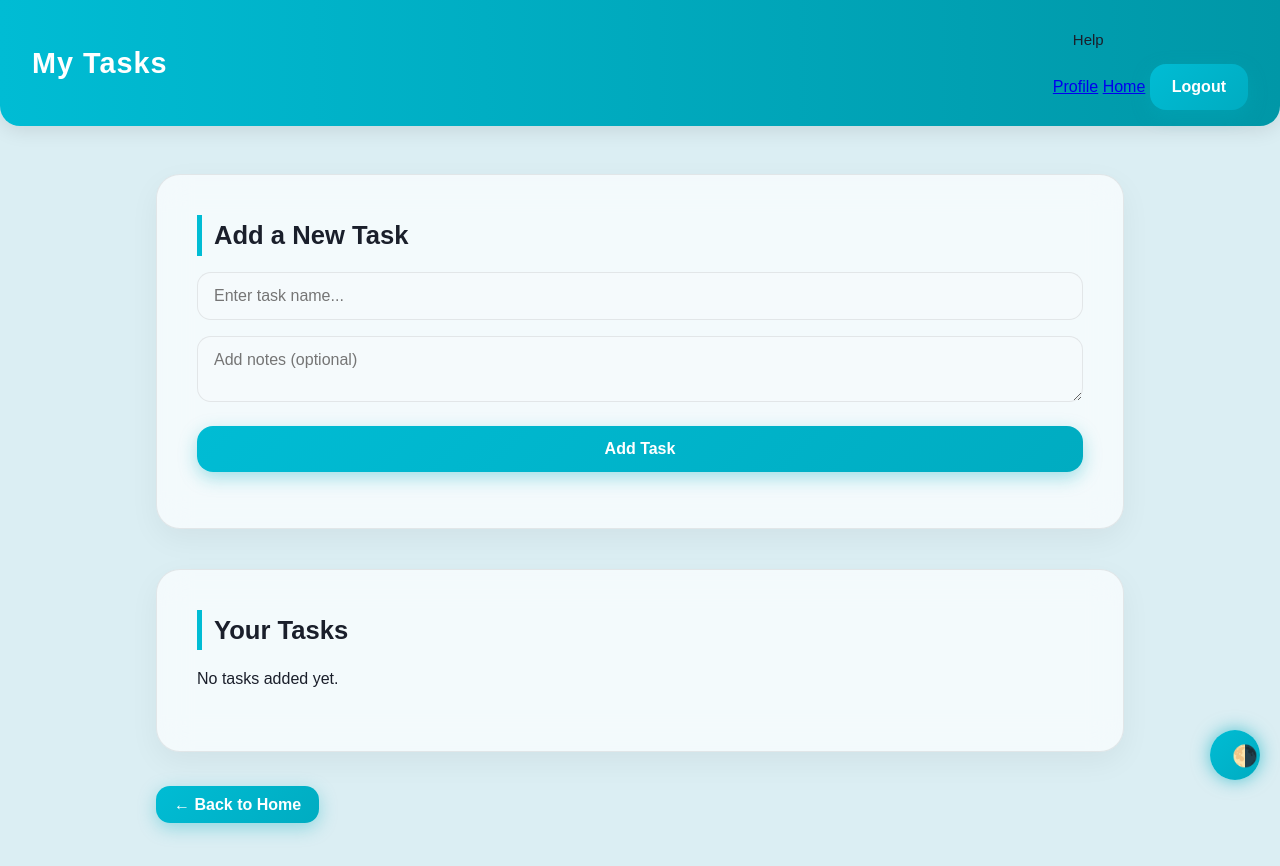
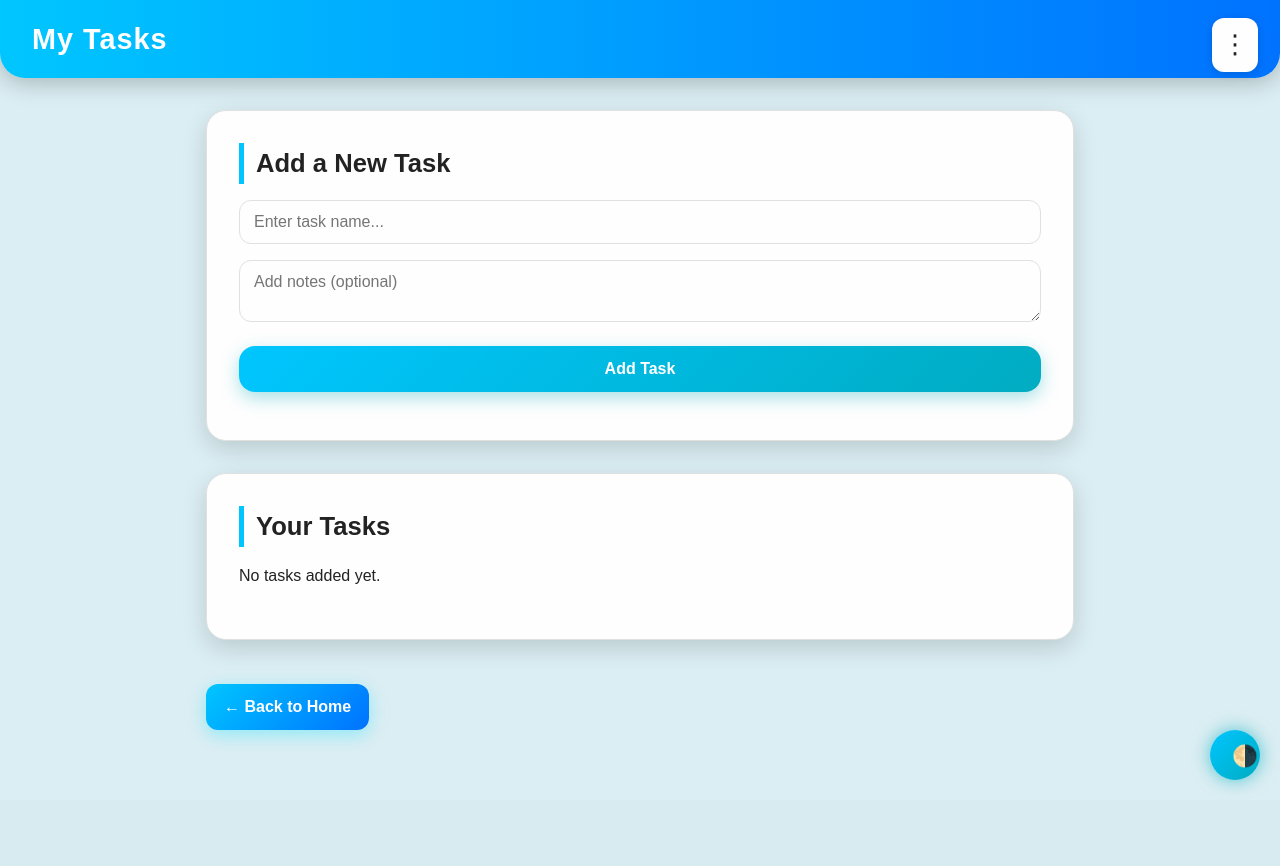
Before and after one commit to KotiVR/To-Do-List, a Flask app: page /mytasks in a window 1280 px wide. After the commit the page ends 790 px from the top, so only its background shows below. Run offline with Flask 3, Linux system fonts and the light colour scheme; the visitor is signed in with stand-in values (Sample User, id 1); data that the repository does not hold is empty; some libraries are stand-ins or nearby versions.

Commit message:
Updated mytask page and styles.

```diff
--- a/templates/task.html
+++ b/templates/task.html
@@ -4,28 +4,104 @@
   <meta charset="UTF-8">
   <title>My Tasks | ToDoFlow</title>
   <link rel="stylesheet" href="{{ url_for('static', filename='style.css') }}">
+  <style>
+    :root {
+      --accent1: #00c6ff;
+      --accent2: #0072ff;
+      --pending: #ff9800;
+      --completed: #4caf50;
+      --card-bg: #fefefe;
+      --text: #222;
+      --border: #e0e0e0;
+      --shadow: rgba(0,0,0,0.15);
+      --shadow-strong: rgba(0,0,0,0.25);
+      --hover: #e0f0ff;
+    }
+    [data-theme="dark"] {
+      --card-bg: #1a1a1a;
+      --text: #eee;
+      --border: #2b2b2b;
+      --shadow: rgba(255,255,255,0.06);
+      --shadow-strong: rgba(255,255,255,0.1);
+      --hover: #333;
+    }
+
+    /* --- Global Menu --- */
+    .menu-container{position:fixed;top:18px;right:22px;z-index:500}
+    .menu-button{font-size:26px;padding:6px 10px;border-radius:12px;background:var(--card-bg);box-shadow:0 2px 8px var(--shadow);cursor:pointer;transition:0.2s ease;user-select:none}
+    .menu-button:hover{background:var(--hover);transform:scale(1.05)}
+    .menu-dropdown{position:absolute;right:0;margin-top:8px;width:180px;background:var(--card-bg);border-radius:14px;padding:6px 0;box-shadow:0 6px 18px var(--shadow-strong);display:none;animation:fadeIn 0.15s ease}
+    .menu-item{padding:12px 18px;font-size:15px;cursor:pointer;transition:0.2s;color:var(--text);text-decoration:none;display:block}
+    .menu-item:hover{background:var(--hover)}
+
+    @keyframes fadeIn{from{opacity:0;transform:translateY(-6px)}to{opacity:1;transform:translateY(0)}}
+
+    /* --- Header --- */
+    header{background:linear-gradient(90deg,var(--accent1),var(--accent2));color:#fff;padding:1rem 2rem;display:flex;justify-content:space-between;align-items:center;box-shadow:0 4px 25px var(--shadow-strong);border-radius:0 0 25px 25px}
+    header h1{font-size:1.8rem;font-weight:700}
+
+    /* --- Main & Cards --- */
+    main{padding:2rem 1rem;max-width:900px;margin:0 auto;animation:fadeIn 0.6s ease}
+    .card{background:var(--card-bg);border-radius:20px;padding:2rem;border:1px solid var(--border);box-shadow:0 8px 25px var(--shadow);margin-bottom:2rem;transition:transform 0.2s ease,box-shadow 0.2s ease}
+    .card:hover{transform:translateY(-4px);box-shadow:0 12px 40px var(--shadow-strong)}
+
+    /* --- Inputs & Buttons --- */
+    input, textarea, select.dropdown {
+      width:100%;padding:12px 14px;border-radius:12px;border:1px solid var(--border);background:var(--card-bg);color:var(--text);margin-bottom:16px;outline:none;transition:all 0.3s ease;font-size:1rem
+    }
+    input:focus, textarea:focus, select.dropdown:focus{border-color:var(--accent1);box-shadow:0 0 12px var(--accent1)}
+
+    .btn, .status-btn, .edit-btn, .delete-btn {
+      background:linear-gradient(135deg,var(--accent1),var(--accent2));
+      color:#fff;
+      border:none;
+      border-radius:12px;
+      padding:10px 18px;
+      font-size:1rem;
+      font-weight:600;
+      cursor:pointer;
+      text-decoration:none;
+      transition:all 0.25s ease;
+      box-shadow:0 6px 14px rgba(0,227,255,0.4);
+      margin-right:6px;
+    }
+    .btn:hover, .status-btn:hover, .edit-btn:hover, .delete-btn:hover {transform:translateY(-3px);box-shadow:0 10px 30px rgba(0,227,255,0.5)}
+
+    /* --- Back Button --- */
+    .back-btn{background:linear-gradient(135deg,var(--accent1),var(--accent2));color:#fff;border-radius:12px;padding:10px 18px;font-weight:600;text-decoration:none;box-shadow:0 5px 18px rgba(0,224,255,0.35);display:inline-block;margin-top:12px}
+    .back-btn:hover{transform:translateY(-2px) scale(1.02);box-shadow:0 10px 25px rgba(0,224,255,0.45)}
+
+    /* --- Task Rows --- */
+    .task-row{display:flex;justify-content:space-between;align-items:center;padding:12px;margin-bottom:8px;border-radius:12px;border:1px solid var(--border);background:var(--card-bg);box-shadow:0 4px 10px var(--shadow)}
+    .completed-task{opacity:0.8}
+
+    @media(max-width:768px){.card{padding:1.5rem}.btn,.status-btn,.edit-btn,.delete-btn,.back-btn{width:100%;margin-bottom:8px}}
+    @media(max-width:480px){header h1{font-size:1.5rem}}
+  </style>
 </head>
 
 <body>
+  <!-- Menu -->
+  <div class="menu-container">
+    <div class="menu-button">⋮</div>
+    <div class="menu-dropdown">
+      <a href="{{ url_for('home') }}" class="menu-item">Home</a>
+      <a href="{{ url_for('profile') }}" class="menu-item">Profile</a>
+      <a href="{{ url_for('mytasks') }}" class="menu-item">My Tasks</a>
+      <a href="{{ url_for('help_page') }}" class="menu-item">Help</a>
+      <div class="menu-item theme-toggle">Toggle Theme</div>
+      <a href="{{ url_for('logout') }}" class="menu-item">Logout</a>
+    </div>
+  </div>
+
   <header>
     <h1>My Tasks</h1>
-    <nav>
-      <a href="{{ url_for('help_page') }}" class="menu-item">Help</a>
-      <a href="{{ url_for('profile') }}">Profile</a>
-      <a href="{{ url_for('home') }}">Home</a>
-
-      <form action="{{ url_for('logout') }}" method="post" style="display:inline;">
-        <button type="submit" class="nav-logout">Logout</button>
-      </form>
-    </nav>
   </header>
 
   <main>
-
     <!-- Add Task -->
     <div class="card">
       <h2>Add a New Task</h2>
-
       <form action="{{ url_for('add_task') }}" method="post">
         <input type="text" name="task_name" placeholder="Enter task name..." required>
         <textarea name="note" placeholder="Add notes (optional)"></textarea>
@@ -36,47 +112,29 @@
     <!-- Task List -->
     <div class="card">
       <h2>Your Tasks</h2>
-
       {% if tasks %}
         {% for task in tasks %}
         <div class="task-row {% if task.status == 'completed' %}completed-task{% endif %}">
-
-          <!-- Task Text -->
           <div>
             <strong>{{ task.task_name }}</strong><br>
             <small>{{ task.note }}</small><br>
-
-            <small>
-              Status:
-              <span style="
-                color: {% if task.status == 'completed' %}#00b894{% else %}#e67e22{% endif %};
-                font-weight: bold;">
+            <small>Status:
+              <span style="color:{% if task.status == 'completed' %}#4caf50{% else %}#ff9800{% endif %};font-weight:bold">
                 {{ task.status|capitalize }}
               </span>
             </small>
           </div>
-
-          <!-- Buttons -->
           <div class="task-actions">
-
             <form action="{{ url_for('toggle_status', task_id=task.id) }}" method="post" style="display:inline;">
               <button type="submit" class="status-btn">
-                {% if task.status == 'completed' %}
-                  Mark Pending
-                {% else %}
-                  Mark Complete
-                {% endif %}
+                {% if task.status == 'completed' %}Mark Pending{% else %}Mark Complete{% endif %}
               </button>
             </form>
-
             <a href="{{ url_for('edit_task', task_id=task.id) }}" class="edit-btn">Edit</a>
-
             <form action="{{ url_for('delete_task', task_id=task.id) }}" method="post" style="display:inline;">
               <button type="submit" class="delete-btn">Delete</button>
             </form>
-
           </div>
-
         </div>
         {% endfor %}
       {% else %}
@@ -85,27 +143,20 @@
     </div>
 
     <a href="{{ url_for('home') }}" class="back-btn">← Back to Home</a>
-
   </main>
 
   <!-- Theme Toggle -->
   <button id="theme-toggle">🌗</button>
 
   <script>
+    const menuBtn = document.querySelector(".menu-button");
+    const menuDropdown = document.querySelector(".menu-dropdown");
+    menuBtn.addEventListener("click",()=>{menuDropdown.style.display=menuDropdown.style.display==="block"?"none":"block"});
+    document.addEventListener("click",(e)=>{if(!menuBtn.contains(e.target)&&!menuDropdown.contains(e.target)){menuDropdown.style.display="none"}});
     const toggle = document.getElementById("theme-toggle");
     const root = document.documentElement;
-
-    const saved = localStorage.getItem("theme");
-    if (saved) root.setAttribute("data-theme", saved);
-
-    toggle.addEventListener("click", () => {
-      const current = root.getAttribute("data-theme");
-      const next = current === "dark" ? "light" : "dark";
-
-      root.setAttribute("data-theme", next);
-      localStorage.setItem("theme", next);
-    });
+    const saved=localStorage.getItem("theme");if(saved)root.setAttribute("data-theme",saved);
+    toggle.addEventListener("click",()=>{const current=root.getAttribute("data-theme");const next=current==="dark"?"light":"dark";root.setAttribute("data-theme",next);localStorage.setItem("theme",next)});
   </script>
-
 </body>
 </html>
```
